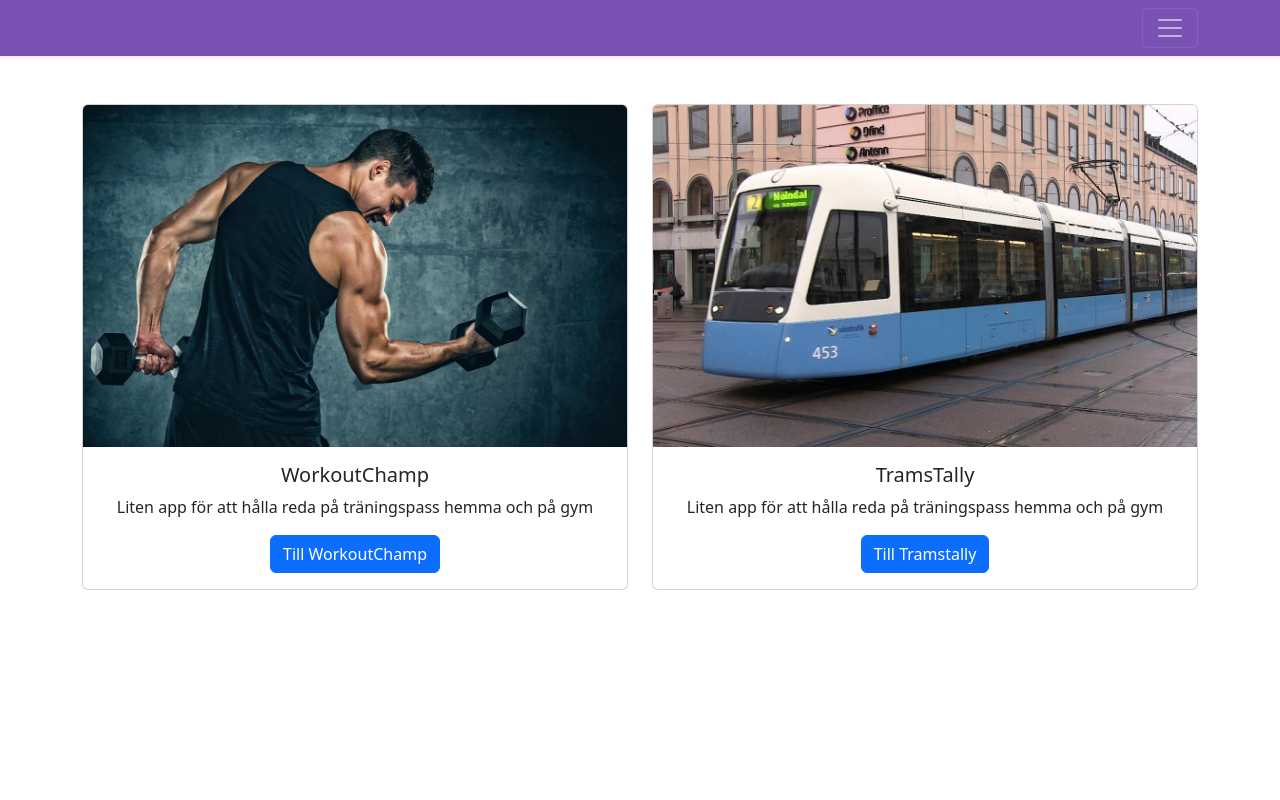
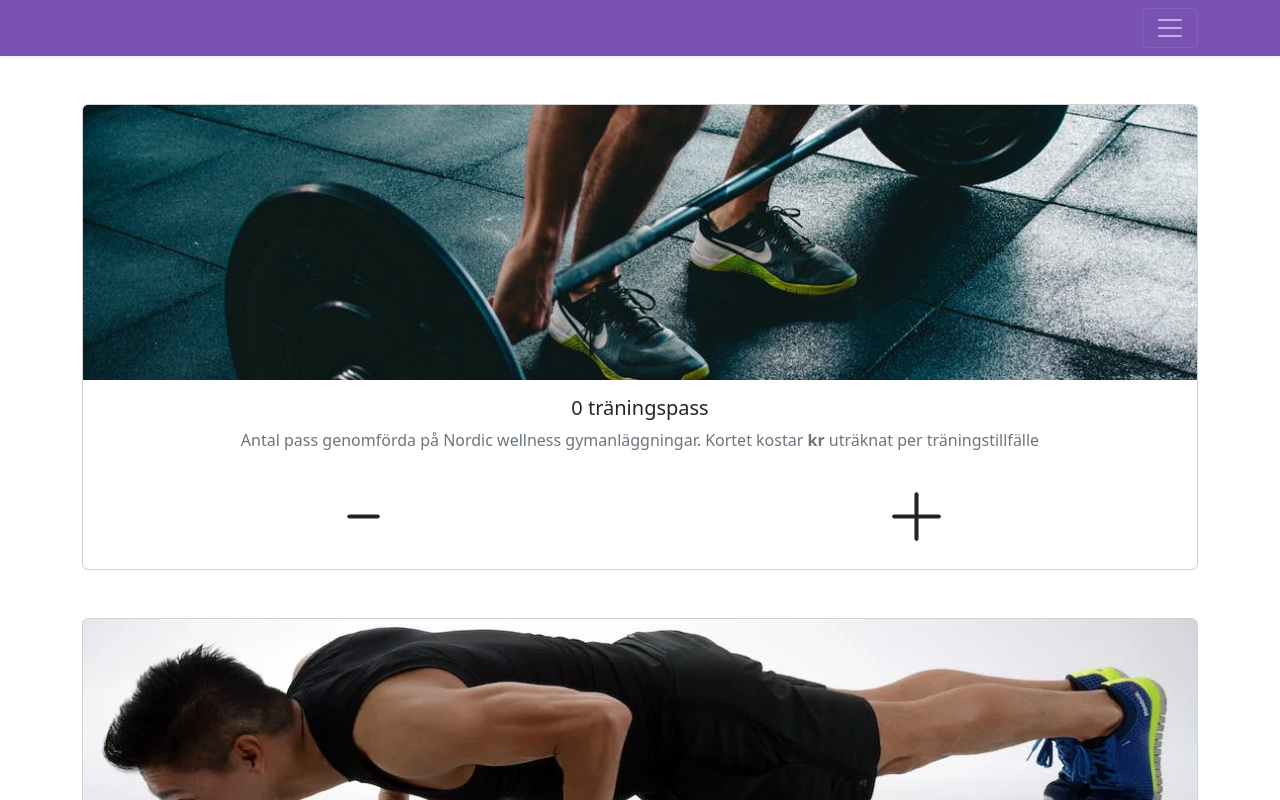
Before and after one commit to Jojjeboy/map, an Angular app: page /#/tramstally in a window 1280 px wide. Before the commit this address led to /#/. Shown: the top 800 px of the page. Built offline with nearby package versions, Linux system fonts and the light colour scheme.

Commit message:
Deploy of the latest and greatest

```diff
--- a/src/app/LsTypeEnum.ts
+++ b/src/app/LsTypeEnum.ts
@@ -1,7 +1,7 @@
 export enum LsTypeEnum {
 
     /** WorkoutChamp */
-    gymKey = 'gymKey',
+    gymWorkout = 'gymWorkout',
     homeWorkout = 'homeWorkout'
 
 
--- a/src/app/app-routing.module.ts
+++ b/src/app/app-routing.module.ts
@@ -11,6 +11,11 @@ const routes: Routes = [
   },
   {
     path: 'workoutchamp',
+    component: WorkoutchampStartComponent,
+    data: { title: 'Workoutchamp Start' }
+  },
+  {
+    path: 'tramstally',
     component: WorkoutchampStartComponent,
     data: { title: 'Workoutchamp Start' }
   },
--- a/src/app/app.component.html
+++ b/src/app/app.component.html
@@ -9,13 +9,10 @@
             </svg>
           </a>
           <ul class="nav col-12 col-md-auto mb-2 justify-content-center mb-md-0">
-            <li><a routerLinkActive="active" routerLink="/" class="nav-link px-2 text-white">Start</a></li>
-            <li><a routerLinkActive="active" routerLink="/workoutchamp" class="nav-link px-2 text-white">WorkoutChamp</a></li>
-            <li><a routerLinkActive="active" routerLink="/tramstally" class="nav-link px-2 text-white">TramsTally</a></li>
+            <li><a routerLinkActive="active" routerLink="/" class="nav-link px-2 text-white" data-bs-toggle="collapse" data-bs-target="#navbarHeader">Start</a></li>
+            <li><a routerLinkActive="active" routerLink="/workoutchamp" class="nav-link px-2 text-white" data-bs-toggle="collapse" data-bs-target="#navbarHeader">WorkoutChamp</a></li>
+            <li><a routerLinkActive="active" routerLink="/tramstally" class="nav-link px-2 text-white" data-bs-toggle="collapse" data-bs-target="#navbarHeader">TramsTally</a></li>
           </ul>
-          <div class="col-md-3 text-end">
-            <button type="button" class="btn btn-primary">Start</button>
-          </div>
         </div>
       </div>
     </div>
@@ -36,45 +33,4 @@
   </div>
 </header>
 
-<!--header>
-  <div class="collapse bg-dark" id="navbarHeader">
-    <div class="container">
-      <div class="row">
-        <div class="col-sm-8 col-md-7 py-4">
-          <h4 class="text-white">Nollställ</h4>
-          <p class="text-muted" *ngIf="!showGymResetBtn">Nollställ gymräknaren &nbsp; &nbsp;
-            <button [disabled]="showGymResetBtn || nrOfGymWorkoutsCompleted === nrOfGymWorkoutsCompletedBaseVal" (click)="showResetButton('gymKey')"
-              class="btn btn-outline-danger me-md-2 btn-sm btn-end" type="button">Nollställ räknaren</button>
-          </p>
-          <p class="text-muted" *ngIf="showGymResetBtn">Är du säker? &nbsp; &nbsp;
-            <button *ngIf="showGymResetBtn" (click)="reset('gymKey')" data-bs-toggle="collapse" data-bs-target="#navbarHeader"
-              class="btn btn-danger me-md-2 btn-sm btn-end" type="button">Ja, nollställ räknaren</button>
-          </p>
-          <hr />
-          <p class="text-muted" *ngIf="!showHomeResetBtn">Nollställ hemma räknaren &nbsp; &nbsp;
-            <button [disabled]="showHomeResetBtn || nrOfHomeWorkoutsCompleted === nrOfHomeWorkoutsCompletedBaseVal" (click)="showResetButton('homeWorkout')"
-              class="btn btn-outline-danger me-md-2 btn-sm btn-end" type="button">Nollställ räknaren</button>
-          </p>
-          <p class="text-muted" *ngIf="showHomeResetBtn">Är du säker? &nbsp; &nbsp;
-            <button *ngIf="showHomeResetBtn" (click)="reset('homeWorkout')" data-bs-toggle="collapse" data-bs-target="#navbarHeader"
-              class="btn btn-danger me-md-2 btn-sm btn-end" type="button">Ja, nollställ räknaren</button>
-          </p>
-        </div>
-      </div>
-    </div>
-  </div>
-  <div class="navbar navbar-dark shadow-sm">
-    <div class="container">
-      <a href="#" class="navbar-brand d-flex align-items-center">
-        <img src="./assets/favicon-32x32.png" title="WorkoutChamp" class="me-2">
-        <strong>WorkoutChamp</strong>
-      </a>
-      <button class="navbar-toggler" type="button" data-bs-toggle="collapse" data-bs-target="#navbarHeader"
-        aria-controls="navbarHeader" aria-expanded="false" aria-label="Toggle navigation">
-        <span class="navbar-toggler-icon"></span>
-      </button>
-    </div>
-  </div>
-</header>-->
-
 <router-outlet></router-outlet>
--- a/src/app/start/start.component.html
+++ b/src/app/start/start.component.html
@@ -1,6 +1,6 @@
 <main>
     <section class="container">
-        <div class="row text-center mb-5 mt-5">
+        <div class="row text-center">
             <div class="col-sm-6">
                 <div class="card">
                     <img src="./assets/workout.jpg" width="572"  class="card-img-top" alt="test123">
@@ -12,12 +12,12 @@
                 </div>
             </div>
             <div class="col-sm-6">
-                <div class="card">
+                <div class="card mb-5 mt-3">
                     <img src="./assets/tramstally.jpg" width="572"  class="card-img-top" alt="...">
                     <div class="card-body">
                         <h5 class="card-title">TramsTally</h5>
                         <p class="card-text">Liten app för att hålla reda på träningspass hemma och på gym</p>
-                        <a href="#" class="btn btn-primary">Till Tramstally</a>
+                        <a routerLink="/tramstally" class="btn btn-primary">Till Tramstally</a>
                     </div>
                 </div>
             </div>
--- a/src/app/workoutchamp/workoutchamp-start/workoutchamp-start.component.html
+++ b/src/app/workoutchamp/workoutchamp-start/workoutchamp-start.component.html
@@ -1,52 +1,11 @@
-<!--header>
-    <div class="collapse bg-dark" id="navbarHeader">
-      <div class="container">
-        <div class="row">
-          <div class="col-sm-8 col-md-7 py-4">
-            <h4 class="text-white">Nollställ</h4>
-            <p class="text-muted" *ngIf="!showGymResetBtn">Nollställ gymräknaren &nbsp; &nbsp;
-              <button [disabled]="showGymResetBtn || nrOfGymWorkoutsCompleted === nrOfGymWorkoutsCompletedBaseVal" (click)="showResetButton('gymKey')"
-                class="btn btn-outline-danger me-md-2 btn-sm btn-end" type="button">Nollställ räknaren</button>
-            </p>
-            <p class="text-muted" *ngIf="showGymResetBtn">Är du säker? &nbsp; &nbsp;
-              <button *ngIf="showGymResetBtn" (click)="reset('gymKey')" data-bs-toggle="collapse" data-bs-target="#navbarHeader"
-                class="btn btn-danger me-md-2 btn-sm btn-end" type="button">Ja, nollställ räknaren</button>
-            </p>
-            <hr />
-            <p class="text-muted" *ngIf="!showHomeResetBtn">Nollställ hemma räknaren &nbsp; &nbsp;
-              <button [disabled]="showHomeResetBtn || nrOfHomeWorkoutsCompleted === nrOfHomeWorkoutsCompletedBaseVal" (click)="showResetButton('homeWorkout')"
-                class="btn btn-outline-danger me-md-2 btn-sm btn-end" type="button">Nollställ räknaren</button>
-            </p>
-            <p class="text-muted" *ngIf="showHomeResetBtn">Är du säker? &nbsp; &nbsp;
-              <button *ngIf="showHomeResetBtn" (click)="reset('homeWorkout')" data-bs-toggle="collapse" data-bs-target="#navbarHeader"
-                class="btn btn-danger me-md-2 btn-sm btn-end" type="button">Ja, nollställ räknaren</button>
-            </p>
-          </div>
-        </div>
-      </div>
-    </div>
-    <div class="navbar navbar-dark shadow-sm">
-      <div class="container">
-        <a href="#" class="navbar-brand d-flex align-items-center">
-          <img src="../../../assets/favicon-32x32.png" title="WorkoutChamp" class="me-2">
-          <strong>WorkoutChamp</strong>
-        </a>
-        <button class="navbar-toggler" type="button" data-bs-toggle="collapse" data-bs-target="#navbarHeader"
-          aria-controls="navbarHeader" aria-expanded="false" aria-label="Toggle navigation">
-          <span class="navbar-toggler-icon"></span>
-        </button>
-      </div>
-    </div>
-  </header>-->
-
 <main>
   <section class="container">
     <div class="row text-center mb-5 mt-5">
       <div class="col">
         <div class="card text-center">
-          <img src="./assets/gym.jpg" class="card-img-top" alt="gymworkout">
+          <img src="./assets/gymWorkout.jpg" class="card-img-top" alt="gymWorkout">
           <div class="card-body">
-            <h5 class="card-title"><span class="accent">{{ nrOfGymWorkoutsCompleted }}</span> träningspass</h5>
+            <h5 class="card-title"><span class="accent">{{ counters.gymWorkout.data }}</span> träningspass</h5>
             <p class="card-text text-muted">Antal pass genomförda på Nordic wellness gymanläggningar. Kortet kostar
               <span class="accent"><strong>
                   <!--{{ priceOfEachVisit | number: '1.0-2' }}-->kr
@@ -56,13 +15,13 @@
           <div class="card-body">
             <div class="row">
               <div class="col">
-                <svg xmlns="http://www.w3.org/2000/svg" (click)="decrease('gymKey')" width="65" height="65"
+                <svg xmlns="http://www.w3.org/2000/svg" (click)="decrease('gymWorkout')" width="65" height="65"
                   fill="currentColor" class="bi bi-dash red" viewBox="0 0 16 16">
                   <path d="M4 8a.5.5 0 0 1 .5-.5h7a.5.5 0 0 1 0 1h-7A.5.5 0 0 1 4 8z" />
                 </svg>
               </div>
               <div class="col">
-                <svg xmlns="http://www.w3.org/2000/svg" (click)="increase('gymKey')" width="65" height="65"
+                <svg xmlns="http://www.w3.org/2000/svg" (click)="increase('gymWorkout')" width="65" height="65"
                   fill="currentColor" class="bi bi-plus-lg accent" viewBox="0 0 16 16">
                   <path fill-rule="evenodd"
                     d="M8 2a.5.5 0 0 1 .5.5v5h5a.5.5 0 0 1 0 1h-5v5a.5.5 0 0 1-1 0v-5h-5a.5.5 0 0 1 0-1h5v-5A.5.5 0 0 1 8 2Z" />
@@ -76,9 +35,9 @@
     <div class="row text-center mb-5 mt-5">
       <div class="col">
         <div class="card text-center">
-          <img src="./assets/homeworkout.jpg" class="card-img-top" alt="homeworkout">
+          <img src="./assets/homeWorkout.jpg" class="card-img-top" alt="homeWorkout">
           <div class="card-body">
-            <h5 class="card-title"><span class="accent">{{ nrOfHomeWorkoutsCompleted }}</span> träningspass</h5>
+            <h5 class="card-title"><span class="accent">{{ counters.homeWorkout.data }}</span> träningspass</h5>
             <p class="card-text text-muted">Antal pass genomförda hemmaträningar. </p>
           </div>
           <div class="card-body">
@@ -100,48 +59,6 @@
           </div>
         </div>
       </div>
-
-      <!--div class="position-fixed bottom-0 end-0 p-3" style="z-index: 11">
-        <div id="liveToastBtn" class="toast" [ngClass]="resetBtnIsVisible ? 'show' : 'hide'" role="alert"
-          aria-live="assertive" aria-atomic="true">
-          <div class="toast-header">
-            <svg xmlns="http://www.w3.org/2000/svg" width="16" height="16" fill="currentColor"
-              class="bi bi-arrow-clockwise" viewBox="0 0 16 16">
-              <path fill-rule="evenodd" d="M8 3a5 5 0 1 0 4.546 2.914.5.5 0 0 1 .908-.417A6 6 0 1 1 8 2v1z" />
-              <path
-                d="M8 4.466V.534a.25.25 0 0 1 .41-.192l2.36 1.966c.12.1.12.284 0 .384L8.41 4.658A.25.25 0 0 1 8 4.466z" />
-            </svg> &nbsp; &nbsp;
-            <strong class="me-auto">Nollställ räknare</strong>
-            <small>11 mins ago</small>
-            <button type="button" class="btn-close" (click)="toggleResetVisibility()" data-bs-dismiss="toast"
-              aria-label="Close"></button>
-          </div>
-          <div class="toast-body">
-            <p class="text-muted" *ngIf="showGymResetBtn === false">Nollställ gymräknaren &nbsp; &nbsp;
-              <button [disabled]="showGymResetBtn || nrOfGymWorkoutsCompleted === nrOfGymWorkoutsCompletedBaseVal"
-                (click)="showResetButton('gymKey')" class="btn btn-outline-danger me-md-2 btn-sm btn-end"
-                type="button">Nollställ räknaren</button>
-            </p>
-            <p class="text-muted" *ngIf="showGymResetBtn">Är du säker? &nbsp; &nbsp;
-              <button *ngIf="showGymResetBtn" (click)="reset('gymKey')" class="btn btn-danger me-md-2 btn-sm btn-end"
-                type="button">Ja, nollställ
-                räknaren</button>
-            </p>
-
-            <p class="text-muted" *ngIf="!showHomeResetBtn">Nollställ hemma räknaren &nbsp; &nbsp;
-              <button [disabled]="showHomeResetBtn || nrOfHomeWorkoutsCompleted === nrOfHomeWorkoutsCompletedBaseVal"
-                (click)="showResetButton('homeWorkout')" class="btn btn-outline-danger me-md-2 btn-sm btn-end"
-                type="button">Nollställ räknaren</button>
-            </p>
-            <p class="text-muted" *ngIf="showHomeResetBtn">Är du säker? &nbsp; &nbsp;
-              <button *ngIf="showHomeResetBtn" (click)="reset('homeWorkout')"
-                class="btn btn-outline-danger me-md-2 btn-sm btn-end" type="button">Ja, nollställ
-                räknaren</button>
-            </p>
-          </div>
-        </div>
-        <button (click)="toggleResetVisibility()" class="btn btn-outline-danger me-md-2 btn-sm" type="button">Nollställ räknare</button>
-      </div>-->
     </div>
   </section>
 
@@ -155,19 +72,19 @@
       <div class="card-body">
 
         <p class="" *ngIf="showGymResetBtn === false">Nollställ gymräknaren <br />
-          <button [disabled]="showGymResetBtn || nrOfGymWorkoutsCompleted === 0"
-            (click)="showResetButton('gymKey')" class="btn btn-outline-danger me-md-2 btn-sm btn-end"
+          <button [disabled]="showGymResetBtn || counters.gymWorkout.data === 0"
+            (click)="showResetButton('gymWorkout')" class="btn btn-outline-danger me-md-2 btn-sm btn-end"
             type="button">Nollställ räknaren</button>
         </p>
         <p class="text-muted" *ngIf="showGymResetBtn">Är du säker?<br />
-          <button *ngIf="showGymResetBtn" (click)="reset('gymKey')" class="btn btn-danger me-md-2 btn-sm btn-end"
+          <button *ngIf="showGymResetBtn" (click)="reset('gymWorkout')" class="btn btn-danger me-md-2 btn-sm btn-end"
             type="button">Ja, nollställ
             räknaren</button>
         </p>
         <hr />
 
         <p class="" *ngIf="!showHomeResetBtn">Nollställ hemma räknaren <br />
-          <button [disabled]="showHomeResetBtn || nrOfHomeWorkoutsCompleted === 0"
+          <button [disabled]="showHomeResetBtn || counters.homeWorkout.data === 0"
             (click)="showResetButton('homeWorkout')" class="btn btn-outline-danger me-md-2 btn-sm btn-end"
             type="button">Nollställ räknaren</button>
         </p>
@@ -180,7 +97,7 @@
         <button *ngIf="resetBtnIsVisible" class="btn btn-success me-md-2 btn-sm" (click)="toggleResetVisibility()" type="button">Stäng</button>
       </div>
     </div>
-    <button *ngIf="(nrOfHomeWorkoutsCompleted > 0 || nrOfGymWorkoutsCompleted > 0) && !resetBtnIsVisible" class="btn btn-outline-danger me-md-2 btn-sm" (click)="toggleResetVisibility()" type="button">Nollställ räknare</button>
+    <button *ngIf="(counters.homeWorkout.data > 0 || counters.gymWorkout.data > 0) && !resetBtnIsVisible" class="btn btn-outline-danger me-md-2 btn-sm" (click)="toggleResetVisibility()" type="button">Nollställ räknare</button>
   </section>
 
 </main>
--- a/src/app/workoutchamp/workoutchamp-start/workoutchamp-start.component.ts
+++ b/src/app/workoutchamp/workoutchamp-start/workoutchamp-start.component.ts
@@ -8,15 +8,18 @@ import { LsTypeEnum } from '../../LsTypeEnum';
   styleUrls: ['./workoutchamp-start.component.scss']
 })
 export class WorkoutchampStartComponent implements OnInit {
+
+  private appName: string = 'workoutchamp';
+
   private priceOfWorkoutSubscription: number = 2995;
   private priceOfWorkoutCard: number = 100;
   private healthCareAllowance: number = 2500;
-  public nrOfGymWorkoutsCompleted: number = 0;
-  public nrOfHomeWorkoutsCompleted: number = 0;
   public priceOfEachVisit: number = this.priceOfWorkoutSubscription + this.priceOfWorkoutCard - this.healthCareAllowance;
   public resetBtnIsVisible: boolean = false;
   public showGymResetBtn: boolean = false;
   public showHomeResetBtn: boolean = false;
+
+  public counters: any;
 
   /**
    * Current value
@@ -32,103 +35,67 @@ export class WorkoutchampStartComponent implements OnInit {
   }
 
   public getCount() {
-    const gymLsValue = this.tallyService.getCounter(LsTypeEnum.gymKey.toString());
-    const homeWorkoutLsValue = this.tallyService.getCounter(LsTypeEnum.homeWorkout.toString());
-    if (gymLsValue > this.nrOfGymWorkoutsCompleted) {
-      this.nrOfGymWorkoutsCompleted = gymLsValue;
-    }
-    else {
-      this.tallyService.saveCounter(LsTypeEnum.gymKey.toString(), this.nrOfGymWorkoutsCompleted);
-    }
-    if (homeWorkoutLsValue > this.nrOfHomeWorkoutsCompleted) {
-      this.nrOfHomeWorkoutsCompleted = homeWorkoutLsValue;
-    }
-    else {
-      this.tallyService.saveCounter(LsTypeEnum.homeWorkout.toString(), this.nrOfHomeWorkoutsCompleted);
-    }
+    let lsCounters = this.tallyService.getCounter(this.appName);
+    this.counters = lsCounters;
+
     this.recalculateGymPrice();
+
   }
 
 
   public increase(key: string) :void {
-    if(key === LsTypeEnum.gymKey){
-      this.nrOfGymWorkoutsCompleted += 1;
-      this.tallyService.saveCounter(LsTypeEnum.gymKey.toString(), this.nrOfGymWorkoutsCompleted);
+    if(key === LsTypeEnum.gymWorkout){
+
+      this.counters.gymWorkout.data += 1;
+      this.tallyService.saveCounter(this.appName, this.counters);
       this.recalculateGymPrice();
     }
     else if(key === LsTypeEnum.homeWorkout){
-      this.nrOfHomeWorkoutsCompleted += 1;
-      this.tallyService.saveCounter(LsTypeEnum.homeWorkout.toString(), this.nrOfHomeWorkoutsCompleted);
+      this.counters.homeWorkout.data += 1;
+      this.tallyService.saveCounter(this.appName, this.counters);
     }
   }
 
 
   public decrease(key: string) :void {
-    if(key === LsTypeEnum.gymKey){
-      if (this.nrOfGymWorkoutsCompleted > 0) {
-        this.nrOfGymWorkoutsCompleted -= 1;
-        this.tallyService.saveCounter(LsTypeEnum.gymKey.toString(), this.nrOfGymWorkoutsCompleted);
+    if(key === LsTypeEnum.gymWorkout){
+      if (this.counters.gymWorkout.data > 0) {
+        this.counters.gymWorkout.data -= 1;
+        this.tallyService.saveCounter(this.appName, this.counters);
         this.recalculateGymPrice();
       }
     }
     else if(key === LsTypeEnum.homeWorkout){
-      if (this.nrOfHomeWorkoutsCompleted > 0) {
-        this.nrOfHomeWorkoutsCompleted -= 1;
-        this.tallyService.saveCounter(LsTypeEnum.homeWorkout.toString(), this.nrOfHomeWorkoutsCompleted);
+      if (this.counters.homeWorkout.data > 0) {
+        this.counters.homeWorkout.data -= 1;
+        this.tallyService.saveCounter(this.appName, this.counters);
       }
     }
   }
 
 
 
-
-  public increaseGym() {
-    this.nrOfGymWorkoutsCompleted += 1;
-    this.tallyService.saveCounter(LsTypeEnum.gymKey.toString(), this.nrOfGymWorkoutsCompleted);
-    this.recalculateGymPrice();
-  }
-
-  public decreaseGym() {
-    if (this.nrOfGymWorkoutsCompleted > 0) {
-      this.nrOfGymWorkoutsCompleted -= 1;
-      this.tallyService.saveCounter(LsTypeEnum.gymKey.toString(), this.nrOfGymWorkoutsCompleted);
-      this.recalculateGymPrice();
-    }
-  }
-
-  public increaseHomeWorkout() {
-    this.nrOfHomeWorkoutsCompleted += 1;
-    this.tallyService.saveCounter(LsTypeEnum.homeWorkout.toString(), this.nrOfHomeWorkoutsCompleted);
-  }
-
-  public decreaseHomeWorkout() {
-    this.nrOfHomeWorkoutsCompleted -= 1;
-    this.tallyService.saveCounter(LsTypeEnum.homeWorkout.toString(), this.nrOfHomeWorkoutsCompleted);
-  }
-
   public reset(key: string): void {
-    if(key === LsTypeEnum.gymKey){
-      this.nrOfGymWorkoutsCompleted = 0;
-      this.tallyService.saveCounter(key, 0);
+    if(key === LsTypeEnum.gymWorkout){
+      this.counters.gymWorkout.data = 0;
     }
     else if(key === LsTypeEnum.homeWorkout){
-      this.nrOfHomeWorkoutsCompleted = 0;
-      this.tallyService.saveCounter(key, 0);
+      this.counters.homeWorkout.data = 0;
     }
-
+    this.tallyService.saveCounter(this.appName, this.counters);
     this.showGymResetBtn = false;
     this.showHomeResetBtn = false;
   }
 
   public showResetButton(key: string) {
-    if (key === LsTypeEnum.gymKey || key === LsTypeEnum.homeWorkout) {
-      key === LsTypeEnum.gymKey ? this.showGymResetBtn = true : this.showHomeResetBtn = true;
+    if (key === LsTypeEnum.gymWorkout || key === LsTypeEnum.homeWorkout) {
+      key === LsTypeEnum.gymWorkout ? this.showGymResetBtn = true : this.showHomeResetBtn = true;
     }
   }
 
   private recalculateGymPrice() {
-    if (this.nrOfGymWorkoutsCompleted > 0) {
-      this.priceOfEachVisit = (this.priceOfWorkoutSubscription + this.priceOfWorkoutCard - this.healthCareAllowance) / this.nrOfGymWorkoutsCompleted
+    if (this.counters.gymWorkout.data > 0) {
+      this.priceOfEachVisit = (this.priceOfWorkoutSubscription + this.priceOfWorkoutCard - this.healthCareAllowance) / this.counters.gymWorkout.data
     }
   }
 
```
Also changed, not shown: src/app/shared/local-storage-service.ts (+4 -4 lines), src/app/tally-service.ts (+9 -11 lines), src/assets/gymWorkout.jpg (renamed from src/assets/gym.jpg), 4 other files (tests, documents, lock files or other folders).
